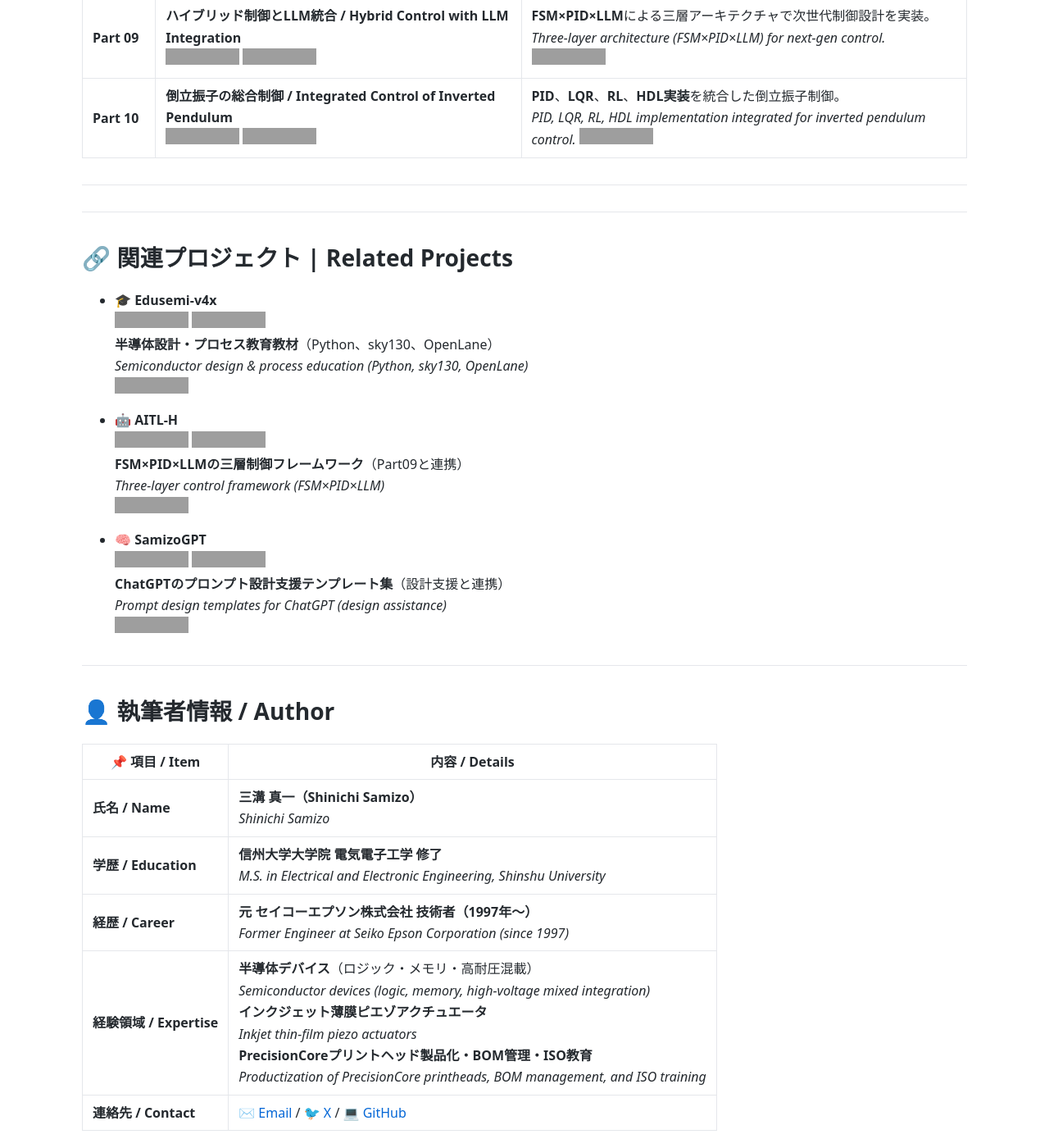
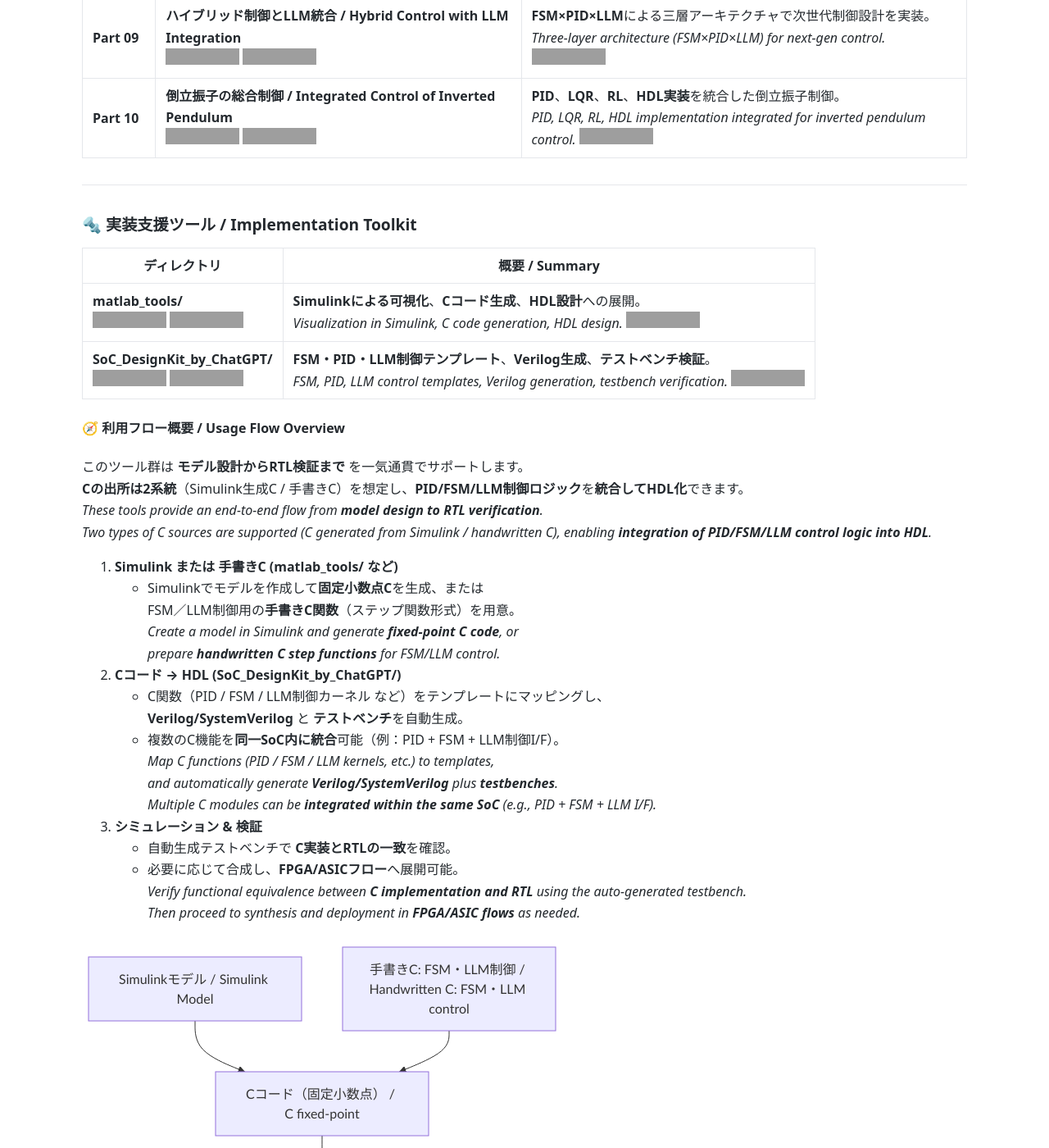
Before and after one commit to Samizo-AITL/EduController, a Jekyll site: the page built from index.md, in a window 1280 px wide and 1400 px high, scrolled down 2476 px. Shown: the whole window at 82% size. Built offline with Jekyll 4.4.1, drawn with Linux system fonts in a browser that asks for light colours; some of the changed text lies outside the part shown; grey boxes are pictures that could not be loaded.

Commit message:
Update index.md

````diff
--- a/index.md
+++ b/index.md
@@ -75,6 +75,49 @@ title: EduController/index.md
 
 ---
 
+### 🔩 **実装支援ツール / Implementation Toolkit**
+
+| **ディレクトリ** | **概要 / Summary** |
+|------------------|--------------------|
+| **matlab_tools/**<br>[![View Site](https://img.shields.io/badge/View-Site-brightgreen?logo=github)](https://samizo-aitl.github.io/EduController/matlab_tools/)  [![View Repo](https://img.shields.io/badge/View-Repo-blue?logo=github)](https://github.com/Samizo-AITL/EduController/tree/main/matlab_tools) | **Simulinkによる可視化**、**Cコード生成**、**HDL設計**への展開。<br>*Visualization in Simulink, C code generation, HDL design.* [![Hybrid License](https://img.shields.io/badge/license-Hybrid-blueviolet)](#-ライセンス--license) |
+| **SoC_DesignKit_by_ChatGPT/**<br>[![View Site](https://img.shields.io/badge/View-Site-brightgreen?logo=github)](https://samizo-aitl.github.io/EduController/SoC_DesignKit_by_ChatGPT/) [![View Repo](https://img.shields.io/badge/View-Repo-blue?logo=github)](https://github.com/Samizo-AITL/EduController/tree/main/SoC_DesignKit_by_ChatGPT) | **FSM・PID・LLM制御テンプレート**、**Verilog生成**、**テストベンチ検証**。<br>*FSM, PID, LLM control templates, Verilog generation, testbench verification.* [![Hybrid License](https://img.shields.io/badge/license-Hybrid-blueviolet)](#-ライセンス--license) |
+
+#### 🧭 利用フロー概要 / Usage Flow Overview
+
+このツール群は **モデル設計からRTL検証まで** を一気通貫でサポートします。
+**Cの出所は2系統**（Simulink生成C / 手書きC）を想定し、**PID/FSM/LLM制御ロジック**を**統合してHDL化**できます。
+*These tools provide an end-to-end flow from **model design to RTL verification**.
+Two types of C sources are supported (C generated from Simulink / handwritten C), enabling **integration of PID/FSM/LLM control logic into HDL**.*
+
+1. **Simulink または 手書きC (matlab_tools/ など)**
+   - Simulinkでモデルを作成して**固定小数点C**を生成、または
+     FSM／LLM制御用の**手書きC関数**（ステップ関数形式）を用意。
+   *Create a model in Simulink and generate **fixed-point C code**, or
+   prepare **handwritten C step functions** for FSM/LLM control.*
+
+2. **Cコード → HDL (SoC_DesignKit_by_ChatGPT/)**
+   - C関数（PID / FSM / LLM制御カーネル など）をテンプレートにマッピングし、
+     **Verilog/SystemVerilog** と **テストベンチ**を自動生成。
+   - 複数のC機能を**同一SoC内に統合**可能（例：PID + FSM + LLM制御I/F）。
+   *Map C functions (PID / FSM / LLM kernels, etc.) to templates,
+   and automatically generate **Verilog/SystemVerilog** plus **testbenches**.
+   Multiple C modules can be **integrated within the same SoC** (e.g., PID + FSM + LLM I/F).*
+
+3. **シミュレーション & 検証**
+   - 自動生成テストベンチで **C実装とRTLの一致**を確認。
+   - 必要に応じて合成し、**FPGA/ASICフロー**へ展開可能。
+   *Verify functional equivalence between **C implementation and RTL** using the auto-generated testbench.
+   Then proceed to synthesis and deployment in **FPGA/ASIC flows** as needed.*
+
+```mermaid
+flowchart TB
+    A[Simulinkモデル / Simulink Model] --> B[Cコード（固定小数点） / C fixed-point]
+    A2[手書きC: FSM・LLM制御 / Handwritten C: FSM・LLM control] --> B
+    B --> C[SoC_DesignKit_by_ChatGPT テンプレート適用 / Template Mapping]
+    C --> D[RTL生成 : Verilog / SystemVerilog]
+    D --> E[テストベンチ検証 / Testbench & Simulation]
+    E --> F[FPGA・ASIC合成 / FPGA & ASIC Synthesis]
+```
 
 ---
 
````
